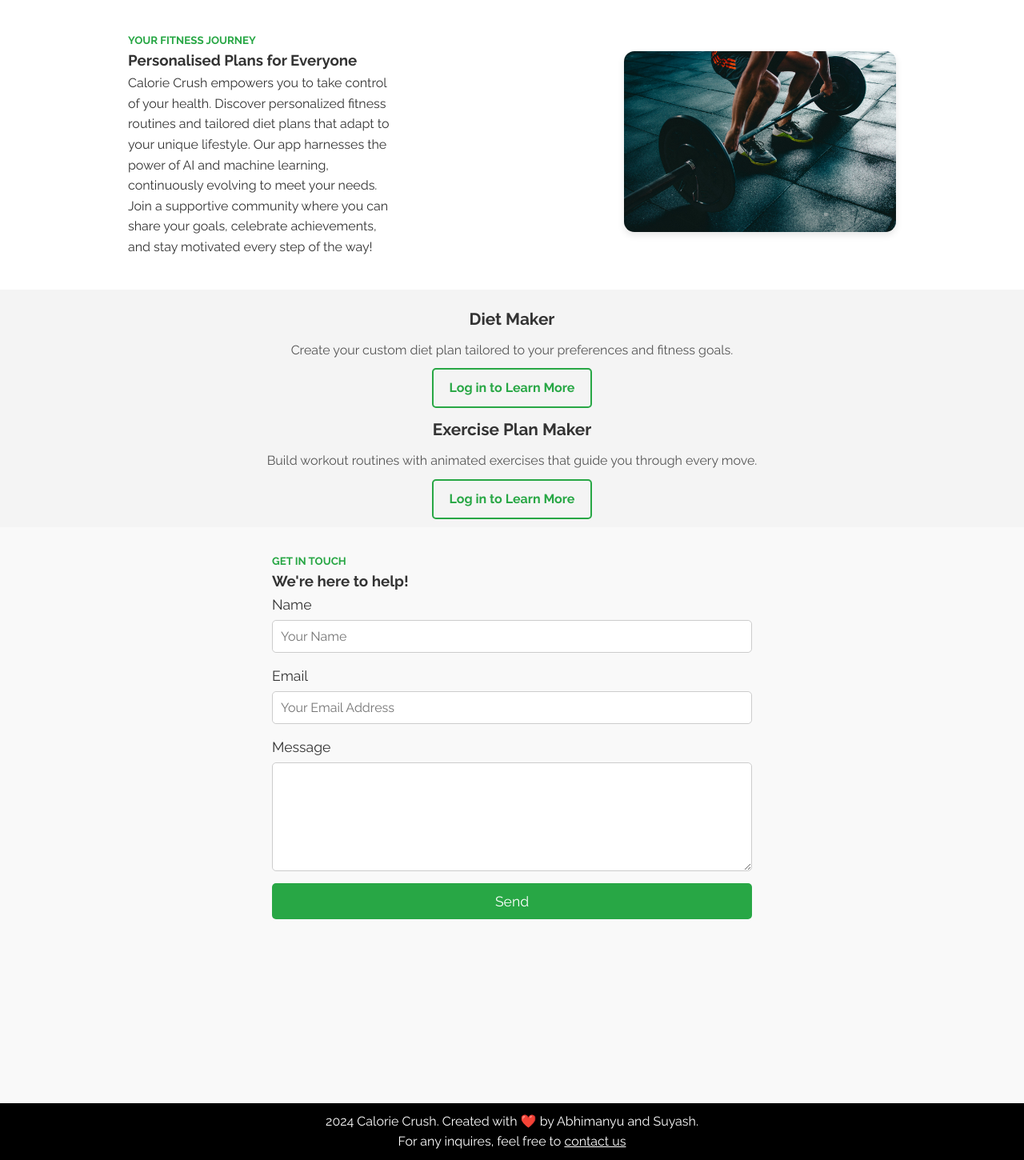
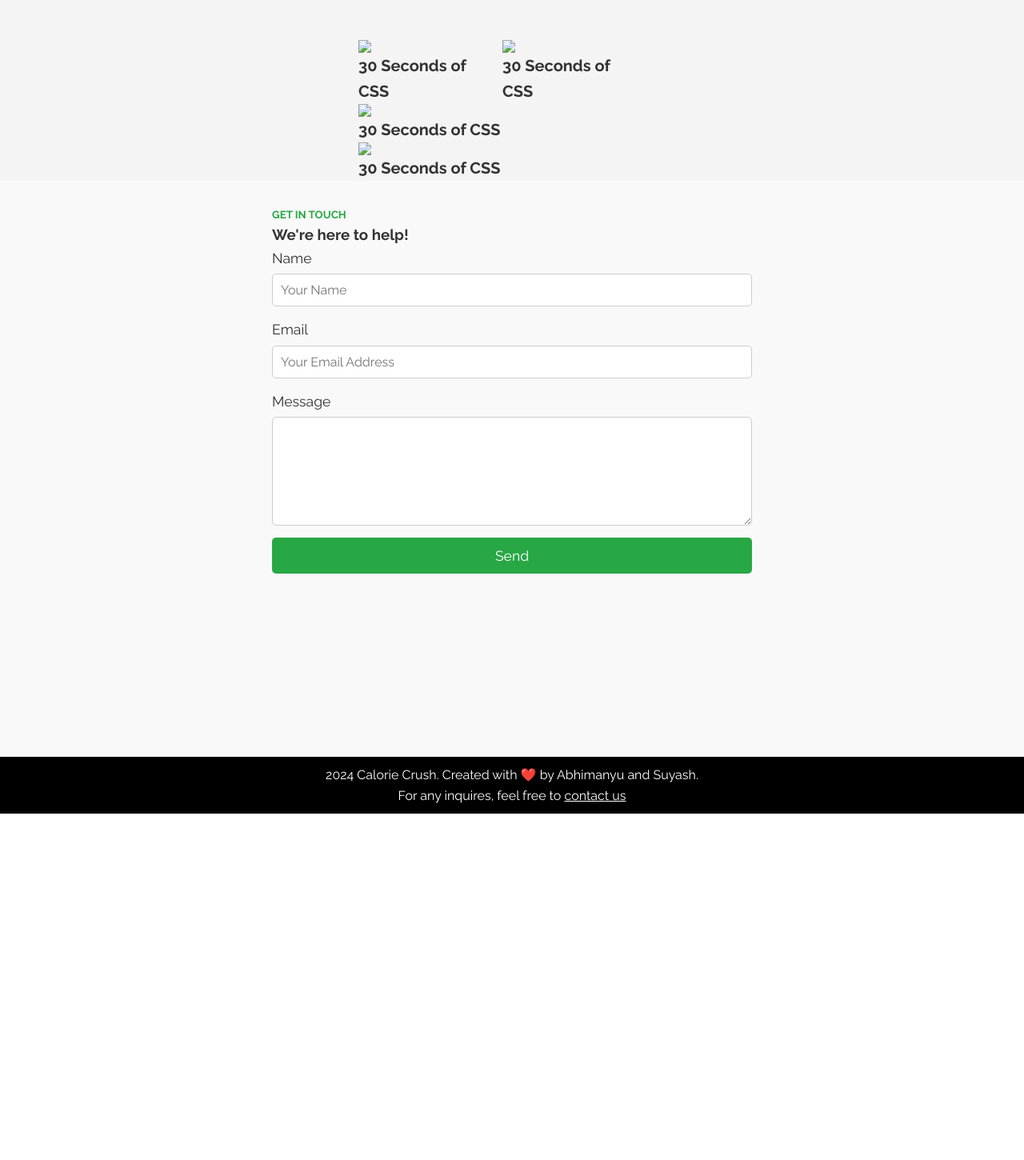
Before and after one commit to Astonix23/Calorie-Crush-main, a Flask app: page / in a window 1280 px wide. Shown: the part 720-2170 px from the top of the page at 80% size. After the commit the page ends 1737 px from the top, so only its background shows below. Run offline with Flask 3, Linux system fonts and the light colour scheme; some libraries are stand-ins or nearby versions.

Commit message:
add tile

```diff
--- a/static/index.css
+++ b/static/index.css
@@ -69,33 +69,6 @@
   background-color: #218838;
 }
 
-/* About Section */
-.about {
-  display: flex;
-  justify-content: space-between;
-  align-items: center;
-  padding: 40px;
-  background-color: white;
-}
-
-.about-text {
-  width: 30%;
-  padding-right: 20px;
-  margin-left: 10%;
-}
-
-.about-image {
-  width: 30%;
-  padding-left: 20px;
-  margin-right: 10%;
-}
-
-.about-image img {
-  width: 100%;
-  max-width: 100%;
-  border-radius: 13px;
-  box-shadow: 0px 4px 8px rgba(0, 0, 0, 0.1);
-}
 
 /* Feature Summary Section */
 .feature-summary {
@@ -176,3 +149,19 @@ form input[type="submit"] {
 form input[type="submit"]:hover {
   background-color: #218838;
 }
+
+.tiles {
+  width: 600px;
+  font-size: 0;
+  margin: 0 auto;
+  margin-left: 35%;
+}
+
+.tile {
+  width: calc(600px / 2);
+  display: inline-block;
+}
+
+.tile h2 {
+  font-size: 20px;
+}
--- a/templates/index.html
+++ b/templates/index.html
@@ -81,47 +81,24 @@
         </p>
       </div>
     </section>
-    <section id="about">
-      <div class="about raleway">
-        <div class="about-text">
-          <p style="font-size: smaller; color: #28a745">
-            <b>YOUR FITNESS JOURNEY</b>
-          </p>
-          <h3>Personalised Plans for Everyone</h3>
-          <p>
-            Calorie Crush empowers you to take control of your health. Discover
-            personalized fitness routines and tailored diet plans that adapt to
-            your unique lifestyle. Our app harnesses the power of AI and machine
-            learning, continuously evolving to meet your needs. Join a
-            supportive community where you can share your goals, celebrate
-            achievements, and stay motivated every step of the way!
-          </p>
+    <section style="margin-top: 50px;">
+      <div class="tiles">
+        <div class="tile" style="margin-right: 20px; width: 140px;">
+          <img src="https://via.placeholder.com/200x150">
+          <h2>30 Seconds of CSS</h2>
         </div>
-        <div class="about-image">
-          <img src="/static/barbell.jpg" alt="Barbell" />
+        <div class="tile" style="width: 140px; margin-left: 20px;">
+          <img src="https://via.placeholder.com/200x150">
+          <h2>30 Seconds of CSS</h2>
         </div>
-      </div>
-      <div class="feature-summary">
-        <h4>Diet Maker</h4>
-        <p>
-          Create your custom diet plan tailored to your preferences and fitness
-          goals.
-        </p>
-        {% if logged_in %}
-          <a href="/diet-plan-page" class="btn">Learn More</a>
-        {% else %}
-          <a class="btn">Log in to Learn More</a>
-        {% endif %}
-        <h4>Exercise Plan Maker</h4>
-        <p>
-          Build workout routines with animated exercises that guide you through
-          every move.
-        </p>
-      {% if logged_in %}
-        <a href="/fitness-plan-page" class="btn">Learn More</a>
-      {% else %}
-        <a class="btn">Log in to Learn More</a>
-      {% endif %}
+        <div class="tile" style="margin-right: 20px;">
+          <img src="https://via.placeholder.com/200x150">
+          <h2>30 Seconds of CSS</h2>
+        </div>
+        <div class="tile">
+          <img src="https://via.placeholder.com/200x150">
+          <h2>30 Seconds of CSS</h2>
+        </div>
       </div>
     </section>
     <section id="contact">
```
